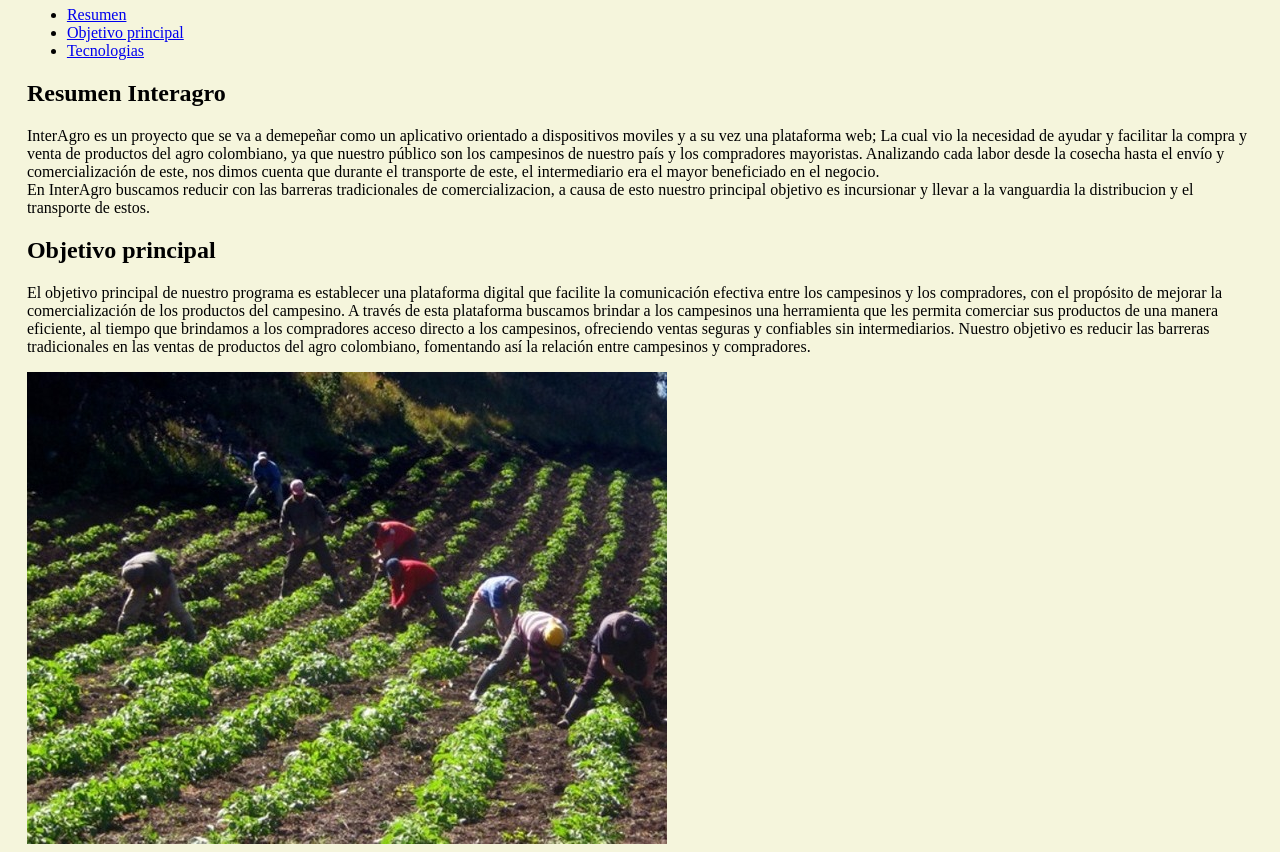
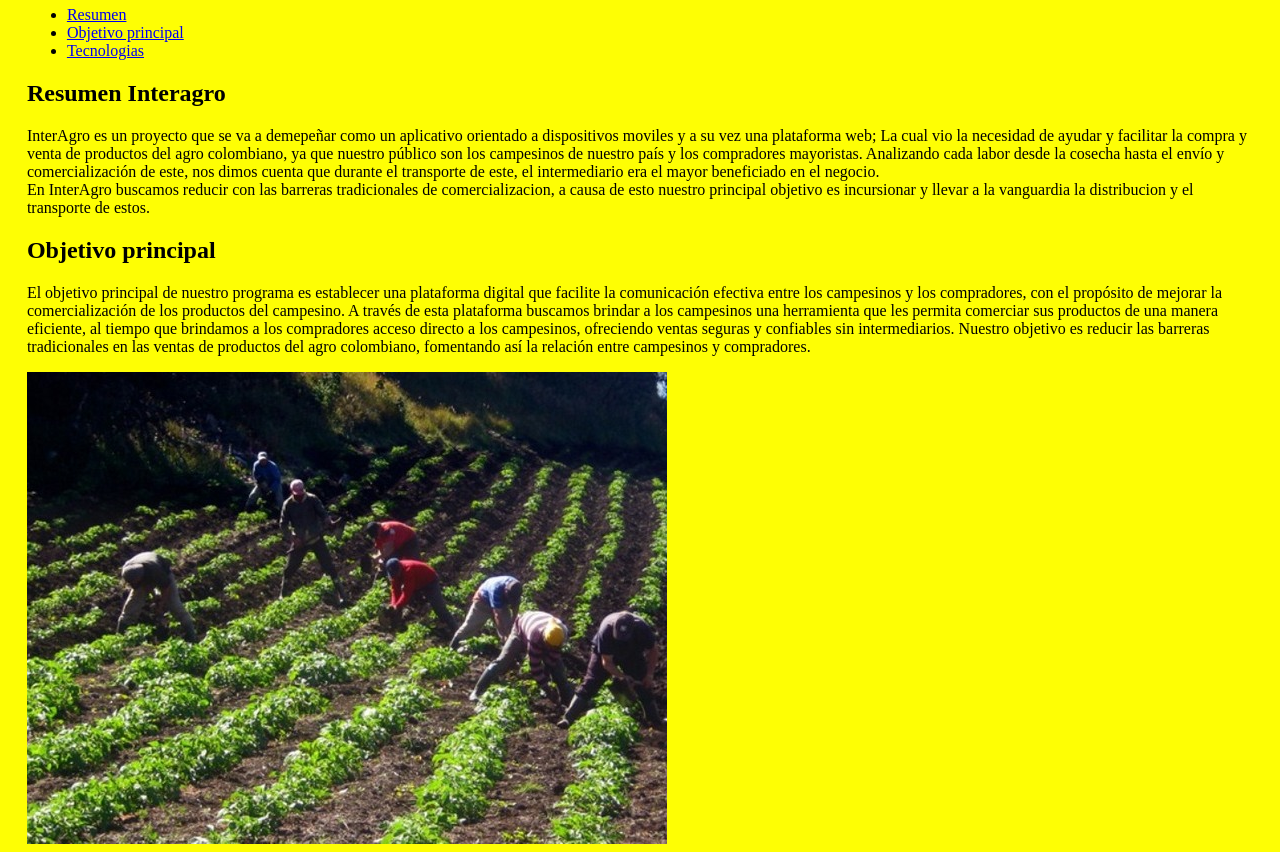
Before and after one commit to Kenjilopez/InteragroDg, a plain HTML site: page index.html in a window 1280 px wide. Shown: the part 60-912 px from the top of the page. Drawn offline with Linux system fonts and the light colour scheme.

Commit message:
Update styles.CSS

```diff
--- a/styles.CSS
+++ b/styles.CSS
@@ -15,5 +15,5 @@ header{
 body{
     padding-left: 0.5cm;
     padding-right: 0.5cm;
-    background-color: beige;
+    background-color: rgb(254, 254, 4);
 }
```
